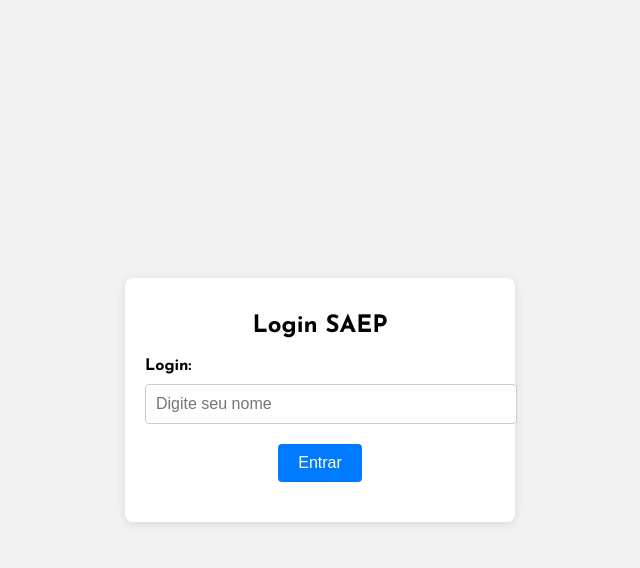
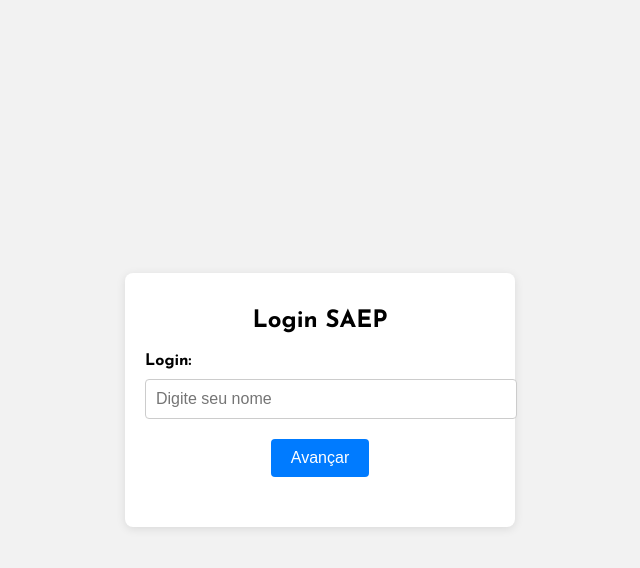
Before and after one commit to BatataRaiz/SAEP, a PHP site: page /temp/pages/index.html in a window 1280 px wide. Shown: the top 568 px of the page, without its empty margins (320-960 px from the left). Run offline with PHP 8.4, Linux system fonts and the light colour scheme; style sheets or scripts are compiled from the project's sources.

Commit message:
v3 28/09
forgive my attention about the info of the dev.

```diff
--- a/src/resources/js/index.js
+++ b/src/resources/js/index.js
@@ -1,10 +1,87 @@
-const nomeInput = document.getElementById('nome');
-const senhaContainer = document.getElementById('senha-container');
+function variaveis() {
+    const nomeInput = document.getElementById('nome');
+    const botaoContinuar = document.getElementById('botaoContinuar');
+    const userContainer = document.getElementById('user-container');
+    const senhaContainer = document.getElementById('senha-container');
+    const userMsg = document.getElementById('userError');
+    const botaoAcessarElement = document.getElementById('acessar');
+    let divLogin; // Declare a variável divLogin aqui
+    return {
+        nomeInput,
+        botaoContinuar,
+        userContainer,
+        senhaContainer,
+        userMsg,
+        botaoAcessarElement,
+        divLogin,
+    };
+}
+const variaveisObj = variaveis();
+const nomeInput = variaveisObj.nomeInput;
+const botaoAcessarElement = variaveisObj.botaoAcessarElement;
+const botaoContinuar = variaveisObj.botaoContinuar;
+const userContainer = variaveisObj.userContainer;
+const senhaContainer = variaveisObj.senhaContainer;
+const userMsg = variaveisObj.userMsg;
+let divLogin = variaveisObj.divLogin;
+function criarDivMensagem() {
+    if (!divLogin) {
+        divLogin = document.createElement('div');
+        divLogin.id = 'divLogin'; // Define um ID (opcional) para a div
+        userMsg.appendChild(divLogin);
+    }
+}
+function divMensagem() {
+    divLogin.innerHTML = 'Digite o usuário.';
+    divLogin.style.color = 'red';
+    divLogin.style.fontSize = '20px';
+    divLogin.style.fontWeight = 'bold';
+    divLogin.style.marginTop = '10px';
+    divLogin.style.marginBottom = '10px';
+    divLogin.style.textAlign = 'center';
+    divLogin.style.display = 'block';
+}
 
-nomeInput.addEventListener('input', function () {
-    if (nomeInput.value.trim() !== '') {
+function botaoAcessar() {
+    botaoAcessarElement.style.display = 'block';
+    botaoAcessarElement.style.backgroundColor = '#007bff';
+    botaoAcessarElement.style.color = '#fff';
+    botaoAcessarElement.style.border = 'none';
+    botaoAcessarElement.style.borderRadius = '4px';
+    botaoAcessarElement.style.padding = '10px 20px';
+    botaoAcessarElement.style.fontSize = '16px';
+    botaoAcessarElement.style.cursor = 'pointer';
+    botaoAcessarElement.style.margin = '0 auto';
+    botaoAcessarElement.addEventListener('mouseenter', function () {
+        botaoAcessarElement.style.backgroundColor = '#0069d9';
+    });
+
+    // Estilo quando o mouse sai
+    botaoAcessarElement.addEventListener('mouseleave', function () {
+        botaoAcessarElement.style.backgroundColor = '#007bff';
+    });
+}
+botaoContinuar.addEventListener('click', function () {
+    criarDivMensagem();
+
+    if (nomeInput.value.trim() !== '' && nomeInput.value.trim().length >= 4) {
         senhaContainer.style.display = 'block';
+        userMsg.style.display = 'none';
+        userContainer.style.display = 'none';
+        divLogin.style.display = 'none'; // Oculta a mensagem de erro
+        botaoAcessar();
     } else {
+        divMensagem();
         senhaContainer.style.display = 'none';
     }
 });
+nomeInput.addEventListener('input', function () {
+    criarDivMensagem();
+
+    if (nomeInput.value.trim() === '' || nomeInput.value.trim().length < 4) {
+        senhaContainer.style.display = 'none';
+        divMensagem();
+    } else {
+        divLogin.style.display = 'none';
+    }
+});
--- a/src/resources/styles/index.css
+++ b/src/resources/styles/index.css
@@ -17,7 +17,10 @@ body {
     height: 100vh;
 }
 
-.login-container {
+#acessar {
+    display: none;
+}
+.form-container {
     background-color: #fff;
     border-radius: 8px;
     box-shadow: 0 2px 10px rgba(0, 0, 0, 0.1);
@@ -28,12 +31,12 @@ body {
 
 }
 
-.login-container h1 {
+.form-container h1 {
     font-size: 24px;
     margin-bottom: 20px;
 }
 
-.login-container label {
+.form-container label {
     display: block;
     font-size: 16px;
     font-weight: bold;
@@ -41,8 +44,8 @@ body {
     text-align: left;
 }
 
-.login-container input[type="text"],
-.login-container input[type="password"] {
+.form-container input[type="text"],
+.form-container input[type="password"] {
     width: 100%;
     padding: 10px;
     margin-bottom: 20px;
@@ -51,7 +54,7 @@ body {
     font-size: 16px;
 }
 
-.login-container input[type="submit"] {
+.form-container input[type="submit"] {
     background-color: #007bff;
     color: #fff;
     border: none;
@@ -61,10 +64,19 @@ body {
     cursor: pointer;
 }
 
-.login-container input[type="submit"]:hover {
+#botaoContinuar {
+    background-color: #007bff;
+    color: #fff;
+    border: none;
+    border-radius: 4px;
+    padding: 10px 20px;
+    font-size: 16px;
+    cursor: pointer;
+    margin-bottom: 10px;
+}
+#botaoContinuar:hover {
     background-color: #0056b3;
 }
-
 .failed,
 .success {
     margin-top: 20px;
--- a/src/temp/pages/index.html
+++ b/src/temp/pages/index.html
@@ -10,13 +10,20 @@
 </head>
 
 <body>
-    <div class="login-container">
+    <div class="form-container">
         <h1>Login SAEP</h1>
         <form action="./../../includes/login.php" method="POST" id="loginForm" class="loginForm">
-            <label for="usuario">Login:</label>
-            <input type="text" maxlength="42" id="nome" name="usuario" placeholder="Digite seu nome" required
-                onfocus="this.placeholder = ''" onblur="this.placeholder = 'Digite aqui seu nome'" autocomplete="off" />
-            <br>
+            <div id="user-container">
+                <label for="usuario">Login:</label>
+                <input type="text" maxlength="42" id="nome" name="usuario" placeholder="Digite seu nome" required
+                    onfocus="this.placeholder = ''" onblur="this.placeholder = 'Digite aqui seu nome'"
+                    autocomplete="off" />
+                <div id="userError" class="error">
+
+                </div>
+                <button type="button" id="botaoContinuar">Avançar</button>
+            </div>
+
 
             <!-- Campo de senha oculto inicialmente -->
             <div id="senha-container">
@@ -25,7 +32,7 @@
                     onfocus="this.placeholder = ''" onblur="this.placeholder = 'Digite sua senha'" autocomplete="off" />
             </div>
 
-            <input type="submit" value="Entrar">
+            <input type="submit" value="Entrar" id="acessar" class="botaoAcessar">
         </form>
         <div id="falseMsg" class="failed"></div>
         <div id="trueMsg" class="success"></div>
```
Also changed, not shown: src/resources/js/menu.js (+4 -5 lines), src/resources/styles/menu.css (+22 -13 lines), src/temp/pages/menu.php (+4 -4 lines).
